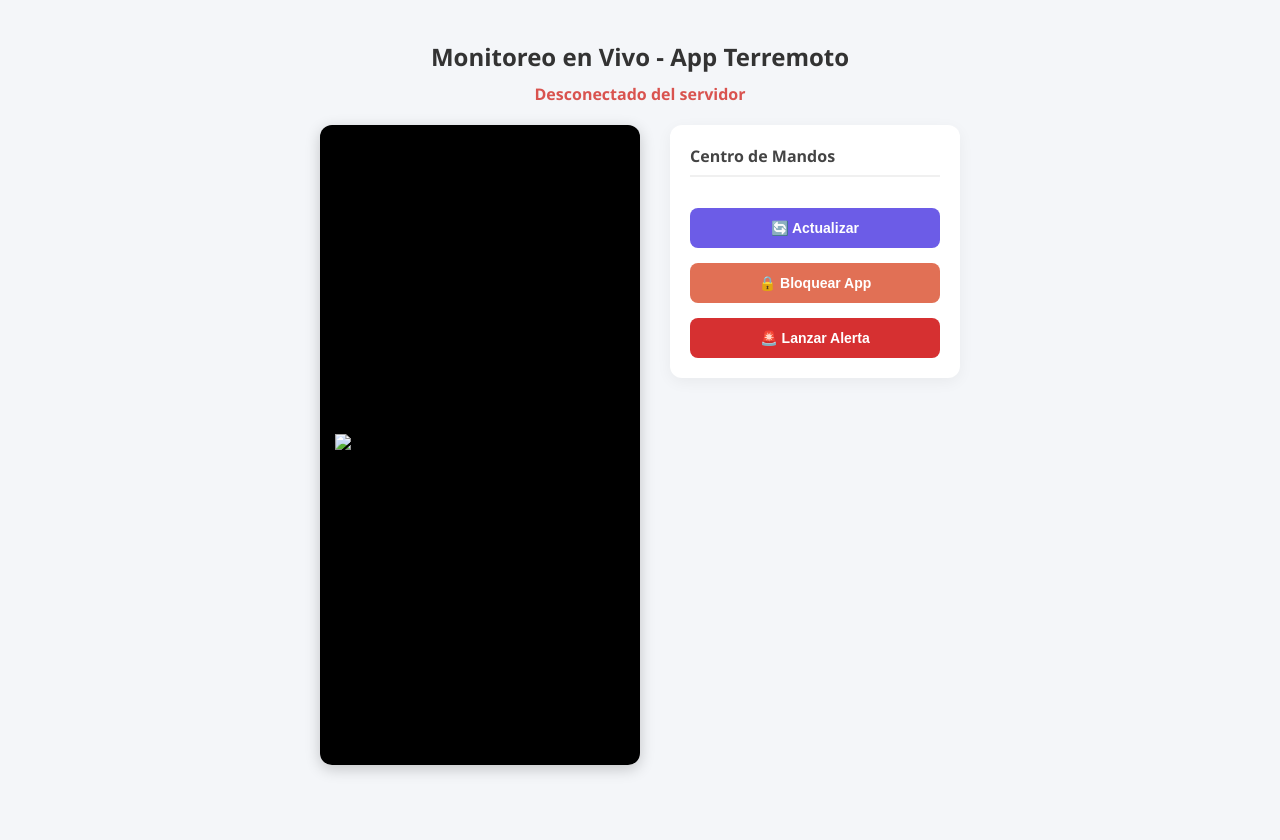
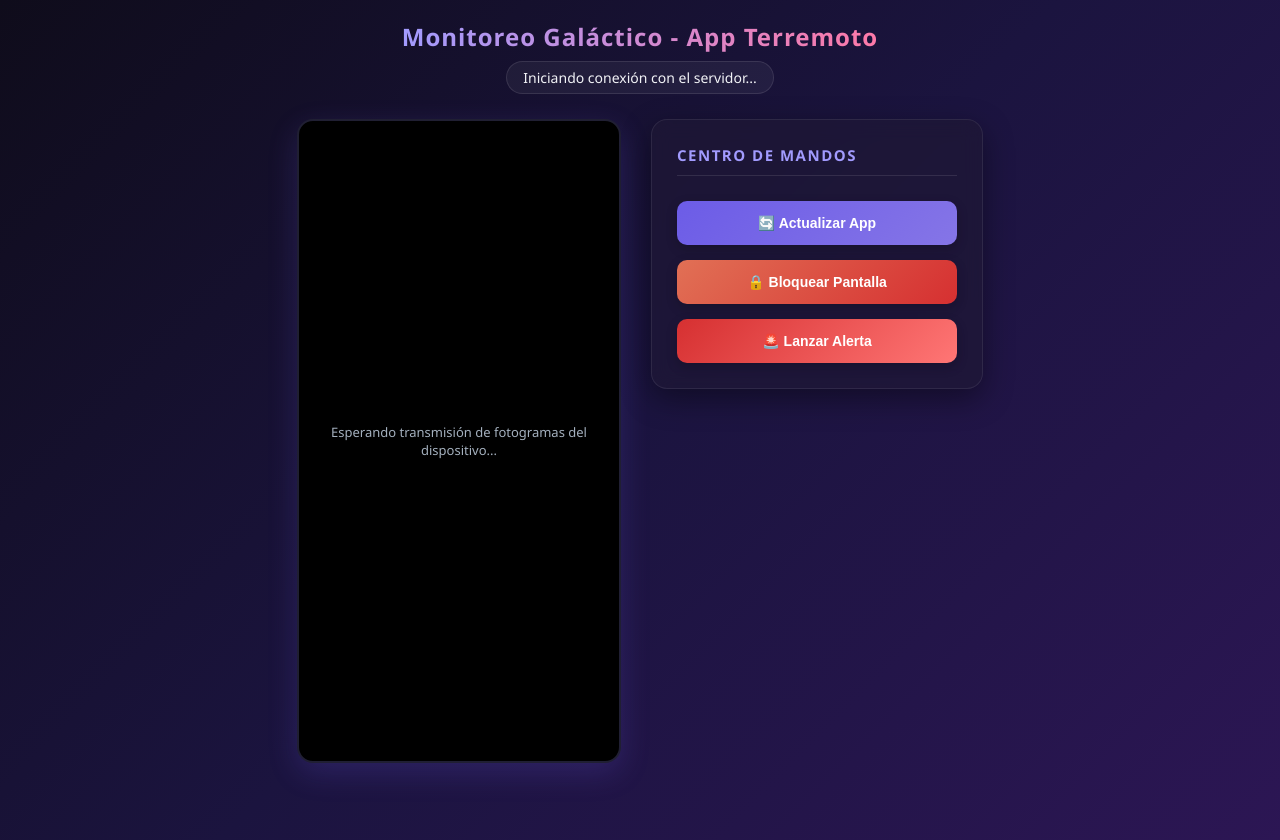
Before and after one commit to Gaboindex/servidorterremoto, a website: page index.html in a window 1280 px wide. Before the commit the page ends 800 px from the top, so only its background shows below. Drawn offline with nearby package versions, Linux system fonts and the light colour scheme; no server answers; a script that the page names is missing.

Commit message:
Update index.html

```diff
--- a/index.html
+++ b/index.html
@@ -3,135 +3,215 @@
 <head>
     <meta charset="UTF-8">
     <meta name="viewport" content="width=device-width, initial-scale=1.0">
-    <title>Panel de Control y Monitoreo - Terremoto</title>
-    <!-- Estilos modernos y limpios -->
+    <title>Centro de Monitoreo - Proyecto Terremoto</title>
+    <!-- Estilos estilo Galaxia / Moderno Oscuro -->
     <style>
+        :root {
+            --bg-deep: #0f0c1b;
+            --bg-panel: rgba(30, 24, 54, 0.7);
+            --accent-purple: #6c5ce7;
+            --accent-glow: #a29bfe;
+            --accent-pink: #fd79a8;
+            --text-main: #f1f2f6;
+            --text-muted: #a4b0be;
+            --success: #2ed573;
+            --danger: #ff4757;
+        }
+
         body {
             font-family: 'Segoe UI', Tahoma, Geneva, Verdana, sans-serif;
-            background-color: #f4f6f9;
+            background: linear-gradient(135deg, #0f0c1b 0%, #1b143f 50%, #2c1654 100%);
+            color: var(--text-main);
             margin: 0;
             padding: 20px;
+            min-height: 100vh;
             display: flex;
             flex-direction: column;
             align-items: center;
         }
+
+        header {
+            text-align: center;
+            margin-bottom: 25px;
+        }
+
         h2 {
-            color: #333;
-            margin-bottom: 10px;
+            margin: 0 0 8px 0;
+            font-weight: 600;
+            letter-spacing: 1px;
+            background: linear-gradient(90deg, var(--accent-glow), var(--accent-pink));
+            -webkit-background-clip: text;
+            -webkit-text-fill-color: transparent;
         }
+
         #estado {
-            font-weight: bold;
-            color: #d9534f;
-            margin-bottom: 20px;
+            font-size: 14px;
+            font-weight: 500;
+            padding: 6px 16px;
+            border-radius: 20px;
+            background: rgba(255, 255, 255, 0.05);
+            border: 1px solid rgba(255, 255, 255, 0.1);
+            display: inline-block;
         }
+
         .contenedor-principal {
             display: flex;
             gap: 30px;
             flex-wrap: wrap;
             justify-content: center;
             align-items: flex-start;
+            max-width: 1000px;
+            width: 100%;
         }
-        /* Contenedor del streaming de la pantalla del celular */
+
+        /* Visor de Pantalla - Estilo Monitor Espacial */
         .visor-pantalla {
             background: #000;
-            border-radius: 12px;
+            border-radius: 16px;
             overflow: hidden;
-            box-shadow: 0 4px 15px rgba(0,0,0,0.2);
+            box-shadow: 0 10px 30px rgba(108, 92, 231, 0.2);
+            border: 2px solid rgba(162, 155, 254, 0.2);
             width: 320px;
             height: 640px;
             display: flex;
             justify-content: center;
             align-items: center;
+            position: relative;
         }
+
         #imagenStream {
             max-width: 100%;
             max-height: 100%;
             object-fit: contain;
         }
-        /* Panel de control lateral */
+
+        .placeholder-stream {
+            position: absolute;
+            color: var(--text-muted);
+            font-size: 13px;
+            text-align: center;
+            padding: 0 20px;
+        }
+
+        /* Panel de Control Lateral Galáctico */
         .panel-control {
-            background: #ffffff;
-            padding: 20px;
-            border-radius: 12px;
-            box-shadow: 0 4px 15px rgba(0,0,0,0.05);
-            width: 250px;
+            background: var(--bg-panel);
+            backdrop-filter: blur(10px);
+            padding: 25px;
+            border-radius: 16px;
+            box-shadow: 0 10px 30px rgba(0, 0, 0, 0.4);
+            border: 1px solid rgba(255, 255, 255, 0.08);
+            width: 280px;
             display: flex;
             flex-direction: column;
             gap: 15px;
         }
+
         .panel-control h3 {
-            margin-top: 0;
-            font-size: 16px;
-            color: #444;
-            border-bottom: 2px solid #f0f0f0;
-            padding-bottom: 8px;
+            margin: 0 0 10px 0;
+            font-size: 15px;
+            text-transform: uppercase;
+            letter-spacing: 1.5px;
+            color: var(--accent-glow);
+            border-bottom: 1px solid rgba(255, 255, 255, 0.1);
+            padding-bottom: 10px;
         }
+
         .btn {
-            padding: 12px;
+            padding: 14px;
             border: none;
-            border-radius: 8px;
+            border-radius: 10px;
             font-size: 14px;
-            font-weight: bold;
+            font-weight: 600;
             cursor: pointer;
-            transition: background 0.2s;
+            transition: all 0.3s ease;
             color: white;
             display: flex;
             align-items: center;
             justify-content: center;
-            gap: 8px;
+            gap: 10px;
+            box-shadow: 0 4px 12px rgba(0,0,0,0.2);
         }
-        .btn-actualizar { background-color: #6c5ce7; }
-        .btn-actualizar:hover { background-color: #5849be; }
 
-        .btn-bloquear { background-color: #e17055; }
-        .btn-bloquear:hover { background-color: #d63031; }
+        .btn:active {
+            transform: scale(0.97);
+        }
 
-        .btn-alerta { background-color: #d63031; }
-        .btn-alerta:hover { background-color: #c0392b; }
+        .btn-actualizar {
+            background: linear-gradient(135deg, #6c5ce7, #8575e7);
+        }
+        .btn-actualizar:hover {
+            box-shadow: 0 6px 18px rgba(108, 92, 231, 0.4);
+        }
+
+        .btn-bloquear {
+            background: linear-gradient(135deg, #e17055, #d63031);
+        }
+        .btn-bloquear:hover {
+            box-shadow: 0 6px 18px rgba(225, 112, 85, 0.4);
+        }
+
+        .btn-alerta {
+            background: linear-gradient(135deg, #d63031, #ff7675);
+        }
+        .btn-alerta:hover {
+            box-shadow: 0 6px 18px rgba(214, 48, 49, 0.4);
+        }
     </style>
 </head>
 <body>
 
-    <h2>Monitoreo en Vivo - App Terremoto</h2>
-    <div id="estado">Desconectado del servidor</div>
+    <header>
+        <h2>Monitoreo Galáctico - App Terremoto</h2>
+        <div id="estado">Iniciando conexión con el servidor...</div>
+    </header>
 
     <div class="contenedor-principal">
         <!-- Visor de Pantalla -->
         <div class="visor-pantalla">
-            <img id="imagenStream" alt="Esperando transmisión de pantalla..." />
+            <div class="placeholder-stream">Esperando transmisión de fotogramas del dispositivo...</div>
+            <img id="imagenStream" alt="" />
         </div>
 
         <!-- Panel de Control Remoto -->
         <div class="panel-control">
             <h3>Centro de Mandos</h3>
-            <button class="btn btn-actualizar" onclick="enviarComando('actualizar')">🔄 Actualizar</button>
-            <button class="btn btn-bloquear" onclick="enviarComando('bloquear')">🔒 Bloquear App</button>
+            <button class="btn btn-actualizar" onclick="enviarComando('actualizar')">🔄 Actualizar App</button>
+            <button class="btn btn-bloquear" onclick="enviarComando('bloquear')">🔒 Bloquear Pantalla</button>
             <button class="btn btn-alerta" onclick="enviarComando('alerta')">🚨 Lanzar Alerta</button>
         </div>
     </div>
 
-    <!-- Importar Socket.io del lado del cliente -->
-    <script src="/socket.io/socket.io.js"></script>
+    <!-- Importar Socket.io del lado del cliente apuntando explícitamente a Render -->
+    <script src="https://servidorterremoto.onrender.com/socket.io/socket.io.js"></script>
     <script>
-        const socket = io();
+        // Conexión explícita al servidor en Render
+        const socket = io("https://servidorterremoto.onrender.com");
 
         const estadoDiv = document.getElementById('estado');
         const imagenStream = document.getElementById('imagenStream');
+        const placeholder = document.querySelector('.placeholder-stream');
 
         socket.on('connect', () => {
-            estadoDiv.innerText = 'Conectado al servidor (Monitoreando)';
-            estadoDiv.style.color = '#27ae60';
+            estadoDiv.innerText = '🌌 Conectado al Servidor Galáctico (En línea)';
+            estadoDiv.style.color = 'var(--success)';
+            estadoDiv.style.borderColor = 'rgba(46, 213, 115, 0.3)';
         });
 
         socket.on('disconnect', () => {
-            estadoDiv.innerText = 'Desconectado del servidor';
-            estadoDiv.style.color = '#d9534f';
+            estadoDiv.innerText = '⚠️ Desconectado del Servidor';
+            estadoDiv.style.color = 'var(--danger)';
+            estadoDiv.style.borderColor = 'rgba(255, 71, 87, 0.3)';
         });
 
-        // Recepción segura del fotograma para evitar bloqueos en blanco
+        // Recepción del fotograma enviado por el celular
         socket.on('frame-pantalla', (bufferDatos) => {
             try {
-                // Aseguramos que los datos se traten como Uint8Array de forma segura
+                // Ocultar texto de espera cuando llega el primer frame
+                if (placeholder.style.display !== 'none') {
+                    placeholder.style.display = 'none';
+                }
+
                 const byteArray = new Uint8Array(bufferDatos);
                 const blob = new Blob([byteArray], { type: 'image/jpeg' });
                 const url = URL.createObjectURL(blob);
```
